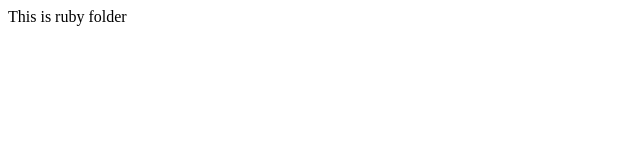
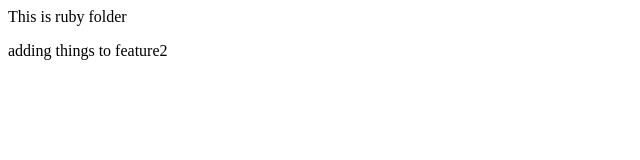
Before and after one commit to sumukhgs/Ruby, a plain HTML site: page index.html in a window 1280 px wide. Shown: the whole page, without its empty margins (0-640 px from the left). Drawn offline with Linux system fonts and the light colour scheme.

Commit message:
added new things to feature2

```diff
--- a/index.html
+++ b/index.html
@@ -1,3 +1,4 @@
 <html>
     <head>This is ruby folder</head>
+    <p>adding things to feature2</p>
 </html>
```
Also changed, not shown: feature2.html (added).
